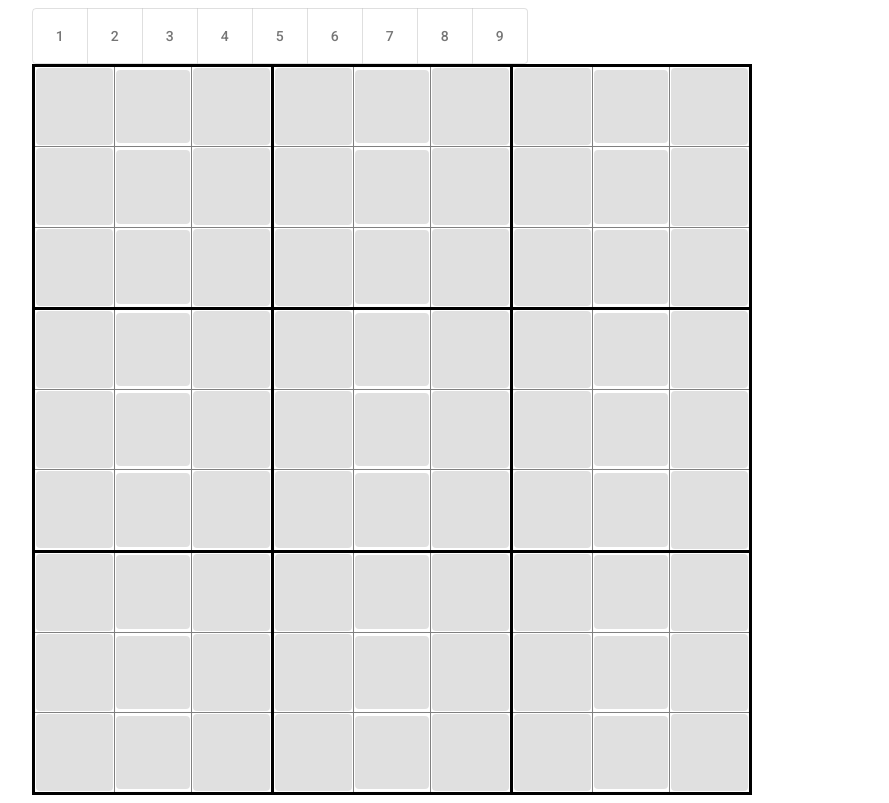
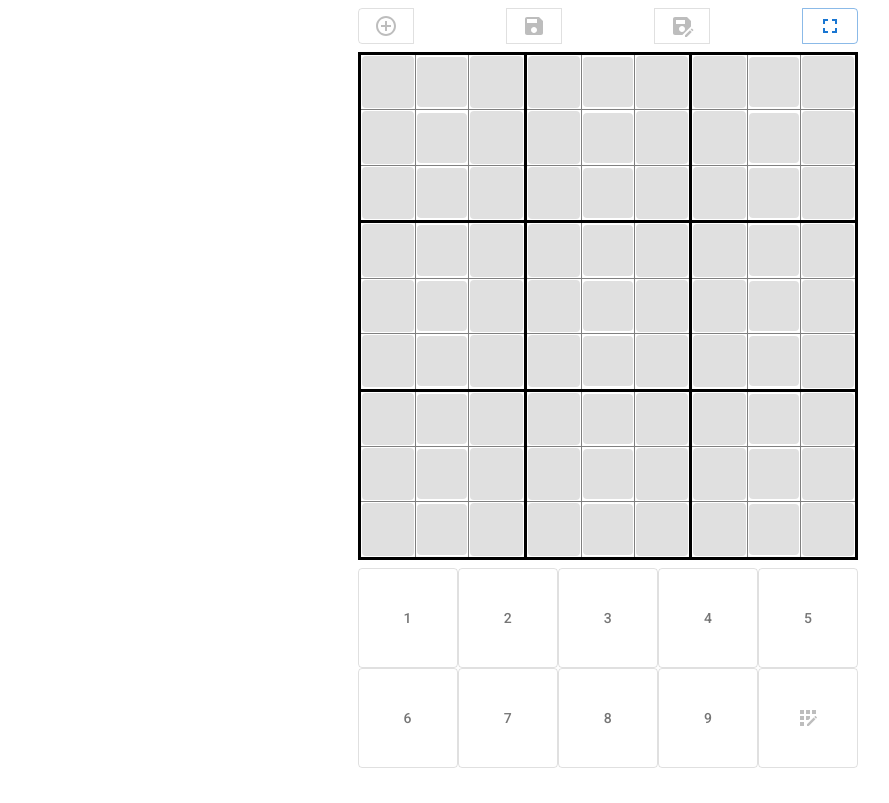
Before and after one commit to JuliusR/usoduk, a React (Create React App) app: page / in a window 1280 px wide. Shown: the whole page, without its empty margins (32-921 px from the left). Built offline with nearby package versions, Linux system fonts and the light colour scheme.

Commit message:
add top button bar; first feature: full screen

```diff
--- a/package.json
+++ b/package.json
@@ -5,6 +5,7 @@
   "dependencies": {
     "@emotion/react": "^11.13.3",
     "@emotion/styled": "^11.13.0",
+    "@mui/icons-material": "^6.1.5",
     "@mui/material": "^6.1.3",
     "@testing-library/jest-dom": "^5.17.0",
     "@testing-library/react": "^13.4.0",
@@ -24,7 +25,8 @@
     "start": "react-scripts start",
     "build": "react-scripts build",
     "test": "react-scripts test",
-    "eject": "react-scripts eject"
+    "eject": "react-scripts eject",
+    "prettier": "prettier -w src"
   },
   "eslintConfig": {
     "extends": [
--- a/src/App.tsx
+++ b/src/App.tsx
@@ -1,15 +1,21 @@
 import React from "react";
 import {
   Button,
+  ButtonGroup,
   Container,
+  Stack,
   Table,
   TableBody,
   TableCell,
   TableContainer,
   TableRow,
   ToggleButton,
-  ToggleButtonGroup,
 } from "@mui/material";
+import NewIcon from "@mui/icons-material/AddCircleOutline";
+import AppRegistrationIcon from "@mui/icons-material/AppRegistration";
+import SaveIcon from "@mui/icons-material/Save";
+import SaveAsIcon from "@mui/icons-material/SaveAs";
+import { FullscreenToggleButton } from "./FullscreenToggleButton";
 
 type Digit = 1 | 2 | 3 | 4 | 5 | 6 | 7 | 8 | 9;
 
@@ -32,29 +38,34 @@ export const App: React.FC = () => {
     (e: React.BaseSyntheticEvent, digit: null | Digit) => {
       e.stopPropagation();
       e.preventDefault();
-      setActiveDigit(digit);
+      setActiveDigit((prev) => {
+        return digit === prev ? null : digit;
+      });
     },
     [setActiveDigit],
   );
 
   return (
-    <Container>
-      <ToggleButtonGroup
-        exclusive
-        value={activeDigit}
-        onChange={handleActiveDigitChange}
-        color="primary"
+    <Container
+      sx={{
+        aspectRatio: 0.7,
+        width: "auto",
+        maxHeight: "98vh",
+      }}
     >
-        {[...Array(9)].map((_, idx) => (
-          <ToggleButton
-            key={`digit_${idx + 1}`}
-            value={idx + 1}
-            sx={{ height: "7vmin", aspectRatio: 1 }}
-          >
-            {idx + 1}
-          </ToggleButton>
-        ))}
-      </ToggleButtonGroup>
+      <Stack spacing={1}>
+        <ButtonGroup sx={{ justifyContent: "space-between" }}>
+          <Button disabled>
+            <NewIcon />
+          </Button>
+          <Button disabled>
+            <SaveIcon />
+          </Button>
+          <Button disabled>
+            <SaveAsIcon />
+          </Button>
+          <FullscreenToggleButton />
+        </ButtonGroup>
         <TableContainer>
           <Table
             size="small"
@@ -90,6 +101,29 @@ export const App: React.FC = () => {
             ))}
           </Table>
         </TableContainer>
+        <Stack direction="row" sx={{ flexWrap: "wrap" }}>
+          {[...Array(9)].map((_, idx) => (
+            <ToggleButton
+              key={`digit_${idx + 1}`}
+              value={idx + 1}
+              selected={activeDigit === idx + 1}
+              sx={{ width: "20%", aspectRatio: 1 }}
+              onChange={handleActiveDigitChange}
+              color="primary"
+            >
+              {idx + 1}
+            </ToggleButton>
+          ))}
+          <ToggleButton
+            value={10}
+            sx={{ width: "20%", aspectRatio: 1 }}
+            color="primary"
+            disabled
+          >
+            <AppRegistrationIcon />
+          </ToggleButton>
+        </Stack>
+      </Stack>
     </Container>
   );
 };
--- /dev/null
+++ b/src/FullscreenToggleButton.tsx
@@ -0,0 +1,33 @@
+import React from "react";
+import { Button } from "@mui/material";
+import FullscreenIcon from "@mui/icons-material/Fullscreen";
+import FullscreenExitIcon from "@mui/icons-material/FullscreenExit";
+import { useIsFullscreen } from "./useIsFullscreen";
+
+export const FullscreenToggleButton: React.FC = (props) => {
+  const handle = React.useMemo(
+    () => ({
+      enterFullscreen: (e: React.BaseSyntheticEvent) => {
+        e.stopPropagation();
+        e.preventDefault();
+        document.documentElement.requestFullscreen();
+      },
+      exitFullscreen: (e: React.BaseSyntheticEvent) => {
+        e.stopPropagation();
+        e.preventDefault();
+        document.exitFullscreen();
+      },
+    }),
+    [],
+  );
+
+  const isFullscreen = useIsFullscreen();
+
+  return (
+    <Button
+      onClick={isFullscreen ? handle.exitFullscreen : handle.enterFullscreen}
+    >
+      {isFullscreen ? <FullscreenExitIcon /> : <FullscreenIcon />}
+    </Button>
+  );
+};
--- /dev/null
+++ b/src/useIsFullscreen.ts
@@ -0,0 +1,18 @@
+import React from "react";
+
+export function useIsFullscreen() {
+  const [isFullscreen, setIsFullscreen] = React.useState(false);
+
+  React.useEffect(() => {
+    const onFullscreenChange = () => {
+      setIsFullscreen(Boolean(document.fullscreenElement));
+    };
+
+    document.addEventListener("fullscreenchange", onFullscreenChange);
+
+    return () =>
+      document.removeEventListener("fullscreenchange", onFullscreenChange);
+  }, [setIsFullscreen]);
+
+  return isFullscreen;
+}
```
Also changed, not shown: 1 other file (tests, documents, lock files or other folders). Lines whose indentation alone changed are shown as unchanged.
